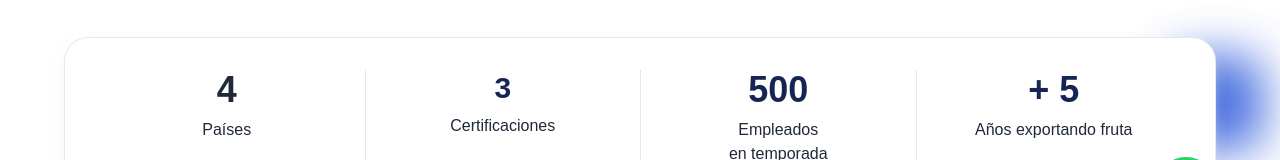
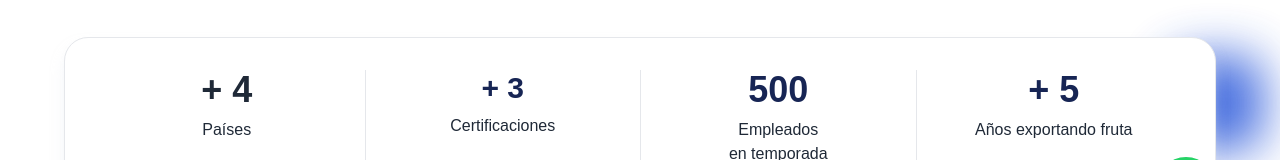
Before and after one commit to joalvarez05/acequiones1, an Astro site: page / in a window 1280 px wide. Shown: the part 519-679 px from the top of the page. Built offline with nearby package versions, Linux system fonts and the light colour scheme; Astro itself is replaced by a stand-in of ours; no server answers.

Commit message:
se agregop count js

```diff
--- a/src/components/sections/ByNumber.astro
+++ b/src/components/sections/ByNumber.astro
@@ -13,7 +13,7 @@ import Container from "@/components/shared/Container.astro";
           <h4
             class="font-semibold text-xl sm:text-2xl md:text-4xl text-heading-2 text-emerald-300"
           >
-            4
+            + 4
           </h4>
           <p class="mt-2 text-heading-2">Países</p>
         </div>
@@ -21,7 +21,7 @@ import Container from "@/components/shared/Container.astro";
           <h4
             class="font-semibold text-xl sm:text-2xl md:text-3xl text-heading-1 text-emerald-300"
           >
-            3
+            + 3
           </h4>
           <p class="mt-2 text-heading-2">Certificaciones</p>
         </div>
```
